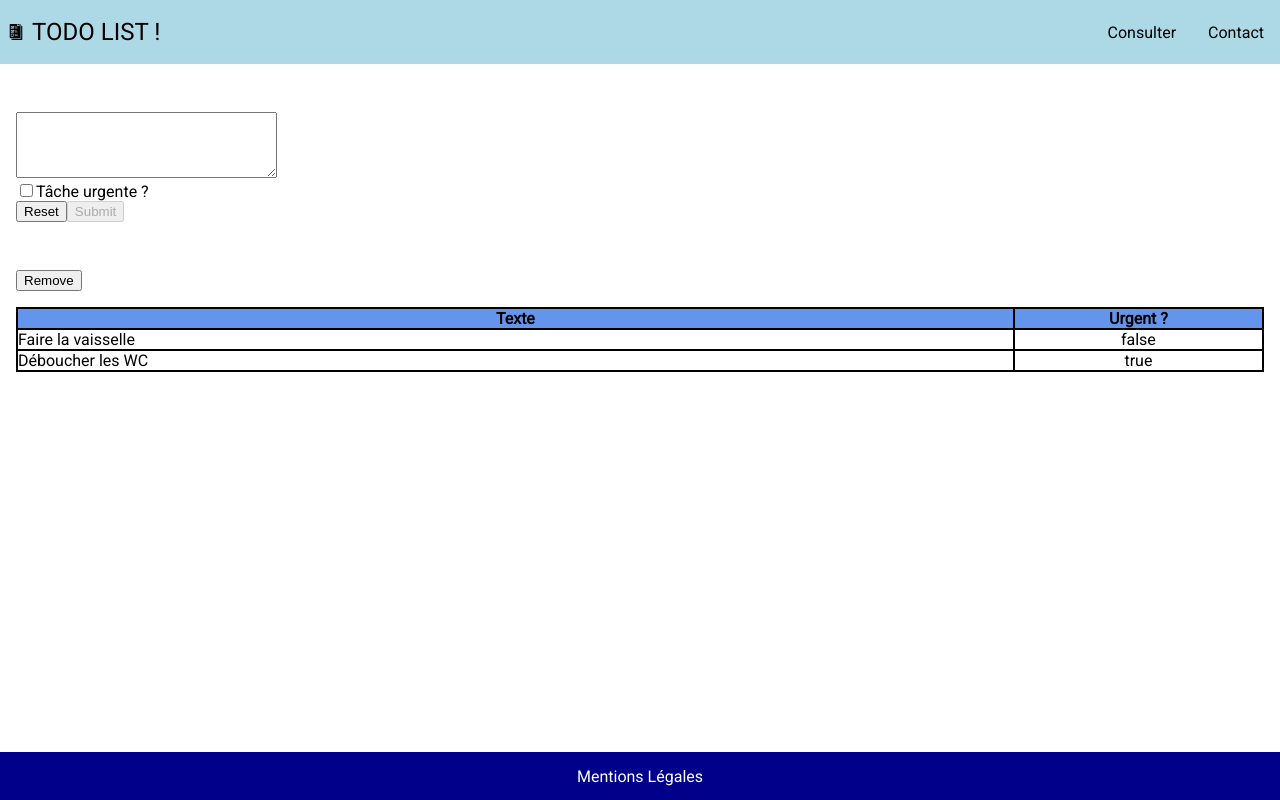
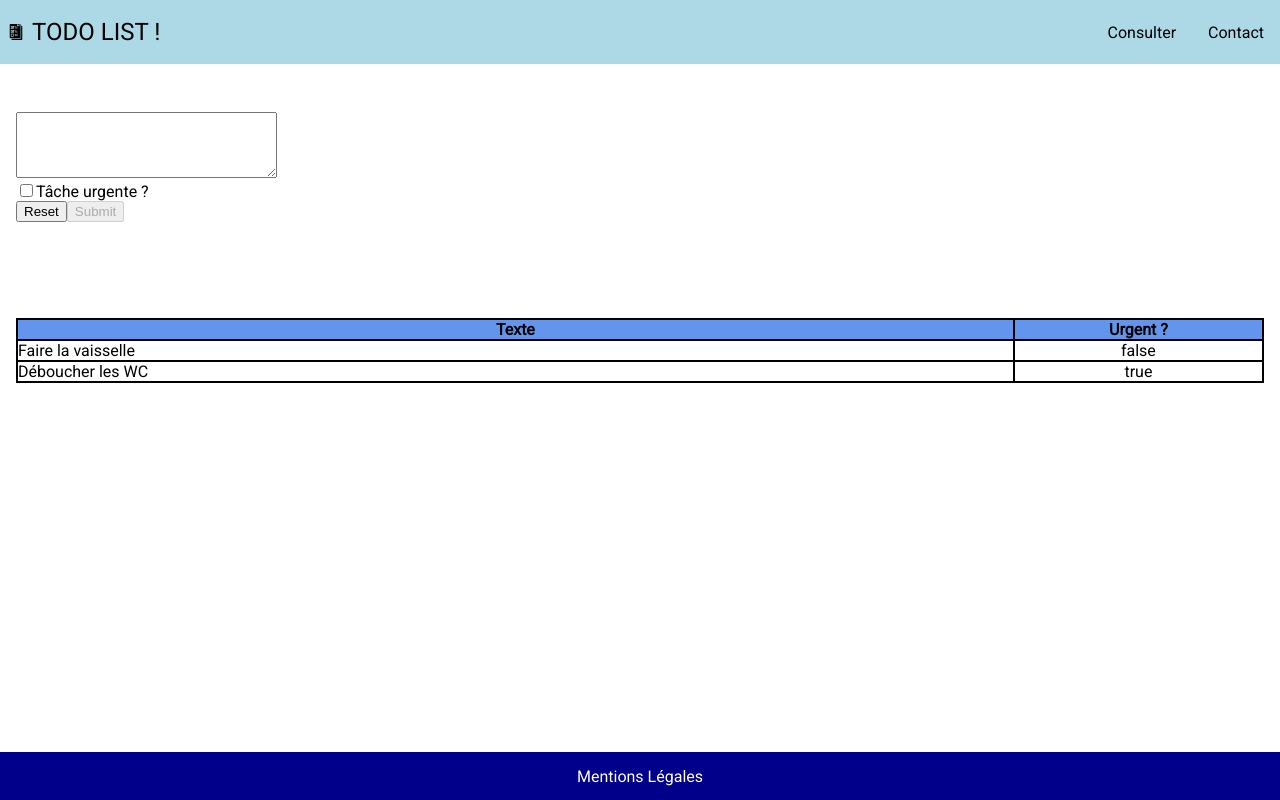
Before and after one commit to IvanSutter/formation-js-todolist, an Angular app: page /list in a window 1280 px wide. Built offline with nearby package versions, Linux system fonts and the light colour scheme; a web font is replaced by a local one.

Commit message:
Le delete

```diff
--- a/src/app/routes/list/list.component.html
+++ b/src/app/routes/list/list.component.html
@@ -6,13 +6,13 @@
     <label><input type="checkbox" formControlName="isUrgent">Tâche urgente ?</label>
   </div>
   <div>
-    <button type="reset">Reset</button>
+    <button (click)="reset()" type="reset">Reset</button>
     <button [disabled]="f.invalid">Submit</button>
   </div>
 </form>
 
-<div class="remove">
-  <button>Remove</button>
+<div class="command">
+  <button *ngIf="hasSelectedRecords()" (click)="removeSelection()" >Remove</button>
 </div>
 
 <div class="table">
--- a/src/app/routes/list/list.component.scss
+++ b/src/app/routes/list/list.component.scss
@@ -37,6 +37,7 @@ form {
     padding: 2rem 0;
 }
 
-.remove {
-    padding: 1rem 0;
+.command {
+    height: 3rem;
+    padding: 2rem 0;
 }
--- a/src/app/routes/list/list.component.ts
+++ b/src/app/routes/list/list.component.ts
@@ -38,8 +38,12 @@ export class ListComponent implements OnInit {
   }
 
   onSubmit() {
-    this.todolist.push(this.f.value);
-    this.f.reset();
+    this.todolist.push({ ...this.f.value });
+    this.reset();
+  }
+
+  reset() {
+    this.f.reset({ text: '', isUrgent: false });
   }
 
   isSelected(r: TodoRecord) {
@@ -53,4 +57,17 @@ export class ListComponent implements OnInit {
     }
     this.selectedRecords.add(r);
   }
+
+  hasSelectedRecords() {
+    return this.selectedRecords.size > 0;
+  }
+
+  removeSelection() {
+    console.log("test removeSelection");
+    this.selectedRecords.forEach(r => {
+      const index = this.todolist.findIndex(x => x === r);
+      this.todolist.splice(index, 1);
+    });
+    this.selectedRecords.clear();
+  }
 }
```
